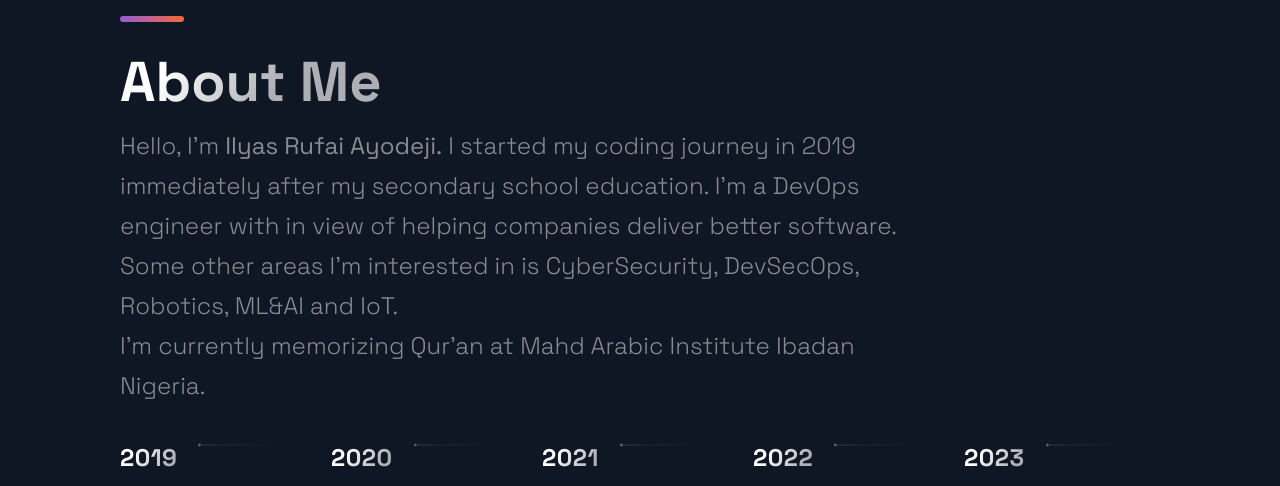
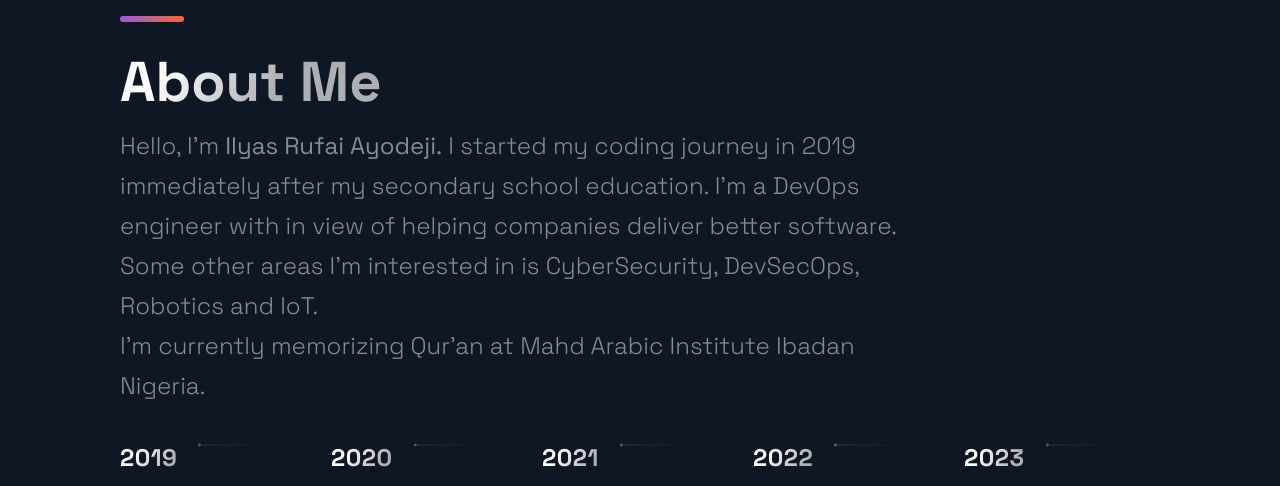
Before and after one commit to rufilboss/portfolio, a Next.js app: page / in a window 1280 px wide. Shown: the part 2680-3166 px from the top of the page. Built offline with nearby package versions, Linux system fonts and the light colour scheme.

Commit message:
Update TimeLine.js

```diff
--- a/src/components/TimeLine/TimeLine.js
+++ b/src/components/TimeLine/TimeLine.js
@@ -49,7 +49,7 @@ const Timeline = () => {
       Hello, I'm <strong>Ilyas Rufai Ayodeji.</strong> I started my coding journey in 2019
       immediately after my secondary school education. I'm a DevOps engineer
       with in view of helping companies deliver better software. Some other areas
-      I'm interested in is CyberSecurity, DevSecOps, Robotics, ML&AI and IoT.<br/> I'm currently
+      I'm interested in is CyberSecurity, DevSecOps, Robotics and IoT.<br/> I'm currently
       memorizing Qur'an at Mahd Arabic Institute Ibadan Nigeria.
       </SectionText>
       <CarouselContainer ref={carouselRef} onScroll={handleScroll}>
```
